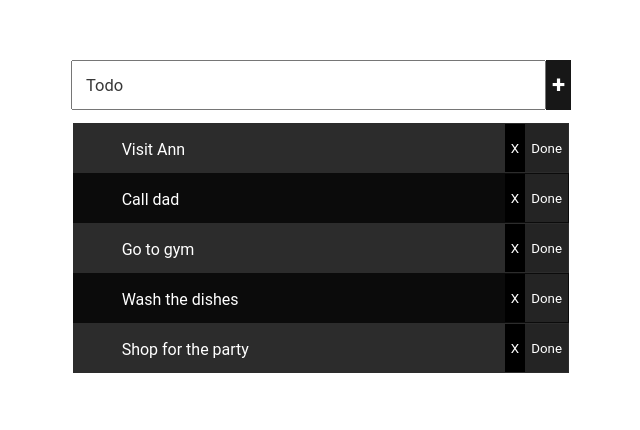
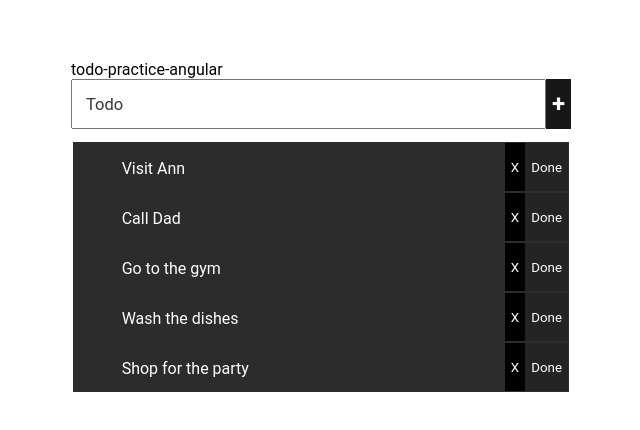
Before and after one commit to ericberglund117/todo-prac, an Angular app: page / in a window 1280 px wide. Shown: the part 108-538 px from the top of the page, without its empty margins (319-959 px from the left). Built offline with nearby package versions, Linux system fonts and the light colour scheme.

Commit message:
Create for loop for tasks

```diff
--- a/src/app/app.component.html
+++ b/src/app/app.component.html
@@ -1,58 +1,17 @@
 <div class="container">
   <div class="todo-list">
+
+    {{title}}
+
     <div class="input-group">
       <input type="text" placeholder="Todo">
       <button class="add-button">+</button>
     </div>
     <table>
-      <tr class="even">
+      <tr *ngFor="let task of tasks" class="even">
         <td>
           <pre>
-            Visit Ann
-          </pre>
-        </td>
-        <td>
-          <button class="remove-button">X</button>
-          <button class="done-button">Done</button>
-        </td>
-      </tr>
-      <tr class="odd">
-        <td>
-          <pre>
-            Call dad
-          </pre>
-        </td>
-        <td>
-          <button class="remove-button">X</button>
-          <button class="done-button">Done</button>
-        </td>
-      </tr>
-      <tr class="even">
-        <td>
-          <pre>
-            Go to gym
-          </pre>
-        </td>
-        <td>
-          <button class="remove-button">X</button>
-          <button class="done-button">Done</button>
-        </td>
-      </tr>
-      <tr class="odd">
-        <td>
-          <pre>
-            Wash the dishes
-          </pre>
-        </td>
-        <td>
-          <button class="remove-button">X</button>
-          <button class="done-button">Done</button>
-        </td>
-      </tr>
-      <tr class="even">
-        <td>
-          <pre>
-            Shop for the party
+            {{task}}
           </pre>
         </td>
         <td>
--- a/src/app/app.component.ts
+++ b/src/app/app.component.ts
@@ -6,5 +6,16 @@
   styleUrls: ['./app.component.css']
 })
 export class AppComponent {
-  title: string = 'todo-prac';
+  title: string = 'todo-practice-angular';
+  tasks: string[] = [
+    'Visit Ann',
+    'Call Dad',
+    'Go to the gym',
+    'Wash the dishes',
+    'Shop for the party'
+  ];
+
+  add = () => {
+
+  }
 }
```
